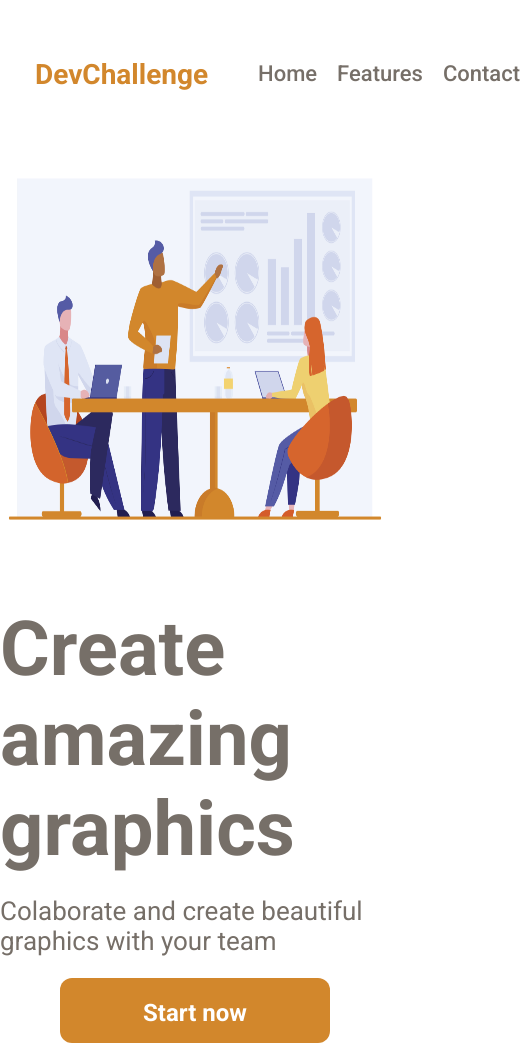
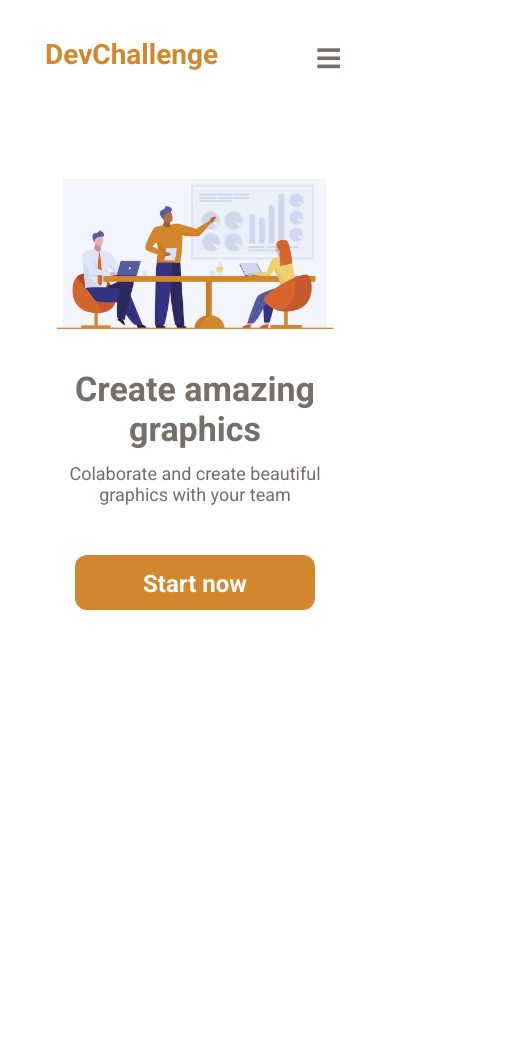
Before and after one commit to lucastadra/DevChallenge, a plain HTML site: page Amazing Graph/index.html in a window 390 px wide. Shown: the whole page, 528 px wide, since content can reach past the window. After the commit the page ends 844 px from the top, so only its background shows below. Drawn offline with Linux system fonts and the light colour scheme.

Commit message:
Amazing Graph final

```diff
--- a/Amazing Graph/index.html
+++ b/Amazing Graph/index.html
@@ -5,6 +5,8 @@
     <meta charset="UTF-8">
     <meta name="viewport" content="width=device-width, initial-scale=1.0">
     <title>Amazing Graph</title>
+    <!-- Fonts Awesome -->
+    <link rel="stylesheet" href="https://cdnjs.cloudflare.com/ajax/libs/font-awesome/5.12.0-2/css/all.min.css">
     <!-- Google Fonts -->
     <link href="https://fonts.googleapis.com/css2?family=Roboto:wght@300;400;500;700&display=swap" rel="stylesheet">
     <!-- Custom CSS -->
@@ -23,12 +25,13 @@
                     <li><a href="#">Features</a></li>
                     <li><a href="#">Contact</a></li>
                 </ul>
+                <i class="fa fa-bars" id="mobile-nav" aria-hidden="true"></i>
             </div>
         </nav>
 
         <div class="presentation">
             <div class="title-container">
-                <h1 id="presentation-title">Create amazing<br> graphics</h1>
+                <h1 id="presentation-title">Create amazing graphics</h1>
                 <h2 id="presentation-subtitle">Colaborate and create beautiful graphics with your team</h2>
                 <a href="#" id="header-btn">Start now</a>
             </div>
--- a/Amazing Graph/styles/style.css
+++ b/Amazing Graph/styles/style.css
@@ -20,12 +20,16 @@ header nav {
     display: flex;
     width: 100%;
     justify-content: space-between;
-    padding: 35px;
+    padding: 35px 220px;
 }
 
 header nav .nav-brand-container h1#brand {
     color: #D2872C;
     font-size: 28px;
+}
+
+header nav .nav-menu i#mobile-nav {
+    display: none;
 }
 
 header nav .nav-menu ul {
@@ -46,8 +50,11 @@ header nav .nav-menu ul li a {
 header .presentation {
     display: flex;
     align-items: center;
-    justify-content: center;
+    justify-content: flex-start;
     /* flex-direction: column-reverse; */
+    position: relative;
+    margin: auto 270px;
+    width: 65%;
 }
 
 header .presentation .title-container {
@@ -59,7 +66,7 @@ header .presentation .title-container {
 }
 
 header .presentation .title-container h1#presentation-title {
-    font-size: 76px;
+    font-size: 74px;
     margin-bottom: 0;
     max-width: 700px;
     width: 100%;
@@ -67,21 +74,25 @@ header .presentation .title-container h1#presentation-title {
 
 header .presentation .title-container h2#presentation-subtitle {
     font-weight: 400;
-    font-size: 26px;
+    font-size: 30px;
+    max-width: 460px;
+    display: flex;
+    align-self: flex-start;
 }
 
 header .presentation .title-container a#header-btn {
     height: 65px;
-    width: 270px;
+    width: 280px;
     padding: 25px 20px 20px;
     background-color: #D2872C;
     color: white;
     border-radius: 12px;
     display: flex;
     justify-content: center;
-    align-items: center;
+    align-self: flex-start;
     font-size: 24px;
     font-weight: bold;
+    margin-top: 25px;
 }
 
 header .presentation .presentation-img {}
@@ -89,13 +100,76 @@ header .presentation .presentation-img {}
 header .presentation .presentation-img img {
     height: 400px;
     width: 600px;
+    position: absolute;
+    z-index: -1;
+    bottom: 0;
+    right: 0;
+    top: 80px;
 }
 
-@media (max-width: 768px) {
+@media (max-width: 1200px) {
+    header nav {
+        top: 0;
+        display: flex;
+        width: 100%;
+        justify-content: space-between;
+        padding: 15px 45px;
+    }
+    header nav .nav-menu ul {
+        display: none;
+    }
+    header nav .nav-menu i#mobile-nav {
+        display: flex;
+        padding: 30px 5px;
+        font-size: 26px;
+        color: #766F68;
+    }
+    header .presentation {
+        display: flex;
+        align-items: center;
+        justify-content: center;
+        flex-direction: column-reverse;
+        /* flex-direction: column-reverse; */
+        position: static;
+        width: 100%;
+        margin: auto;
+        padding: 50px;
+    }
+    header .presentation .title-container h1#presentation-title {
+        font-size: 34px;
+        margin-bottom: 0;
+        width: 100%;
+        text-align: center;
+    }
+    header .presentation .title-container h2#presentation-subtitle {
+        font-weight: 400;
+        font-size: 18px;
+        text-align: center;
+        margin-bottom: 25px;
+    }
+    header .presentation .presentation-img img {
+        height: auto;
+        position: static;
+        width: 100%;
+    }
     header .presentation {
         display: flex;
         align-items: center;
         justify-content: center;
         flex-direction: column-reverse;
     }
+    header .presentation .title-container a#header-btn {
+        height: 55px;
+        width: 240px;
+        padding: 15px 20px 20px;
+        background-color: #D2872C;
+        color: white;
+        border-radius: 12px;
+        display: flex;
+        justify-content: center;
+        align-self: center;
+        font-size: 24px;
+        font-weight: bold;
+        text-align: center;
+    }
 }
```
